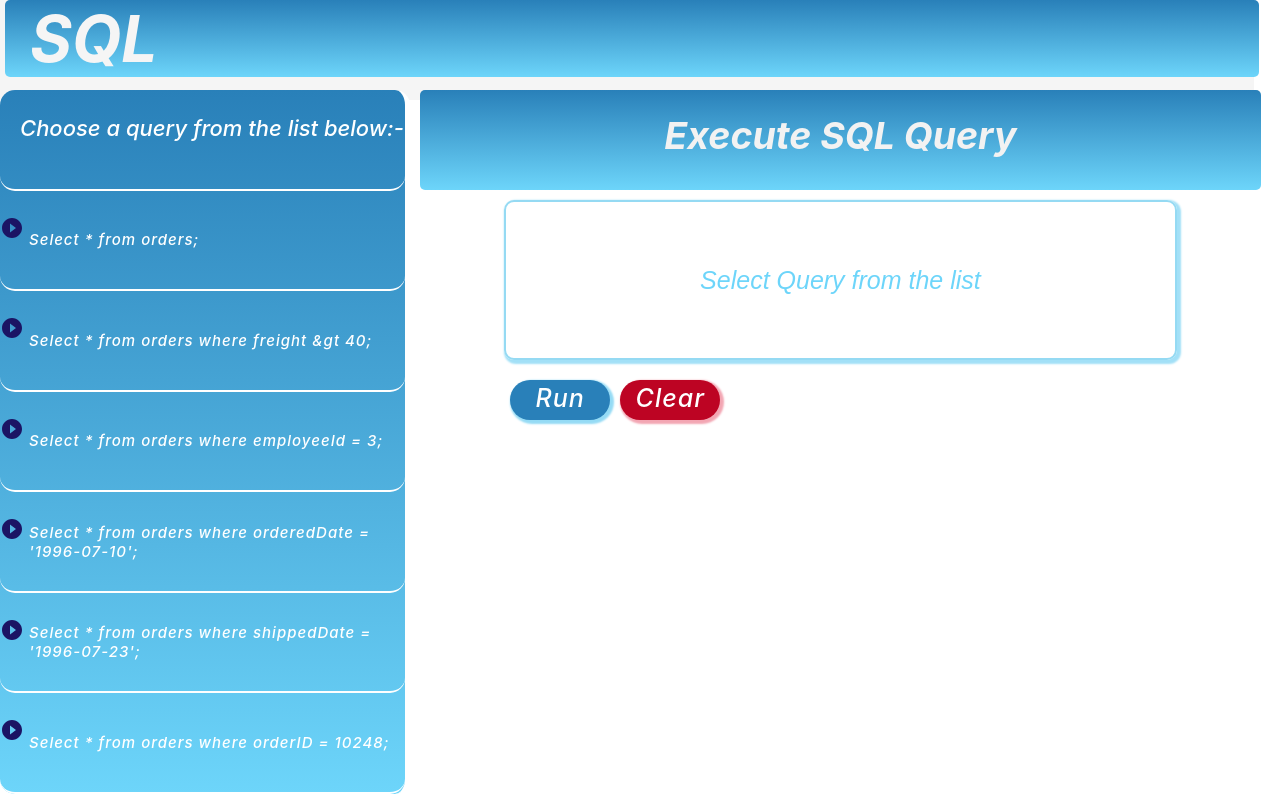
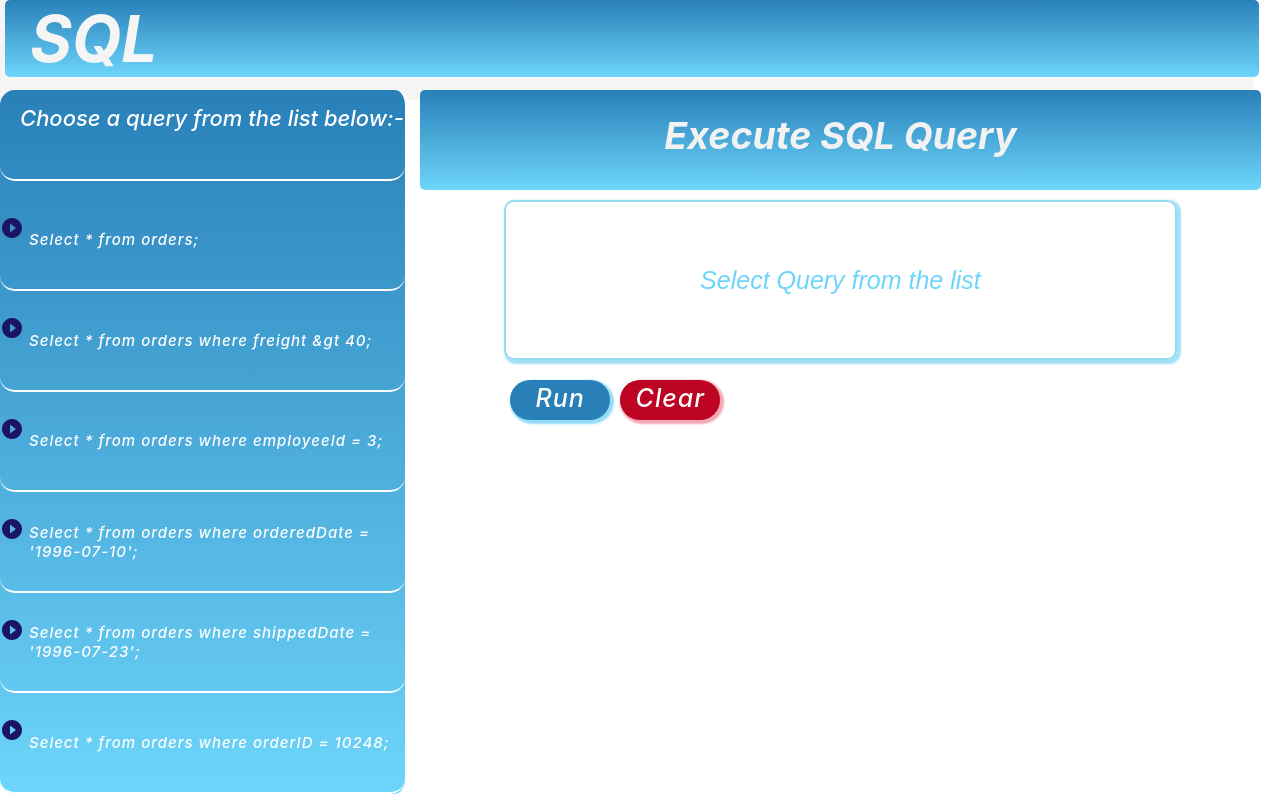
Before and after one commit to Abhi9752/SQL-Editor, a React (Create React App) app: page / in a window 1280 px wide. In both pictures the pointer is over the element "Choose a query from the list below:-". Built offline with nearby package versions, Linux system fonts and the light colour scheme.

Commit message:
hover effect on query

```diff
--- a/src/App.css
+++ b/src/App.css
@@ -70,6 +70,7 @@ main{
   display: flex;
   justify-content:left;
   flex-direction: row;
+  transition: 0.3s;
 }
 
 a{
@@ -194,6 +195,10 @@ div .query PlayCircleFilledOutlinedIcon .img a span .text{
 Table{
   background-color:#6DD5FA;
 }
+.query:hover{
+  transform: translateY(-10px);
+  box-shadow: 0px 10px 40px white);
+}
 
 @media only screen and (max-width: 800px) {
     .App{
```
